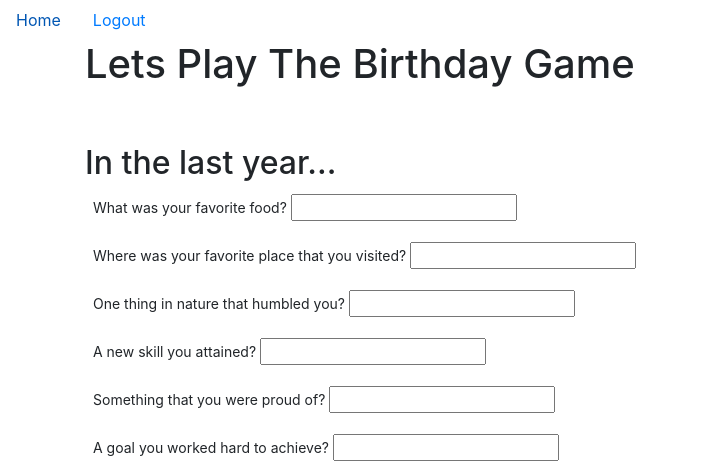
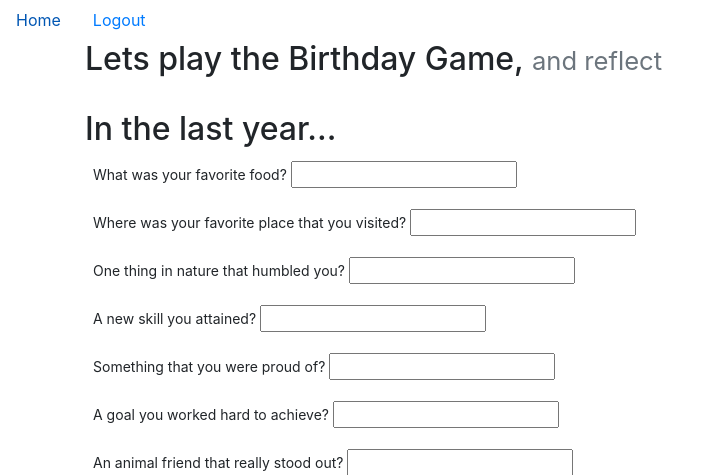
Before and after one commit to THageman88/birthday_game, a Flask app: page /newgame in a window 1280 px wide. Shown: the top 475 px of the page, without its empty margins (0-708 px from the left). Run offline with Flask 3, Linux system fonts and the light colour scheme.

Commit message:
mroe polishing

```diff
--- a/templates/newgame.html
+++ b/templates/newgame.html
@@ -1,11 +1,12 @@
 {% extends 'base.html' %}
 {% block content %}
-<h1>Lets Play The Birthday Game</h1>
-<div>
+<h2>
+Lets play the Birthday Game,
+  <small class="text-muted">and reflect</small>
+</h2>
 <br>
-<br>
+
 <h2>In the last year...</h2>
-
 <form method="POST" class="form-control-sm">
 
   {{ form.hidden_tag() }}
```
